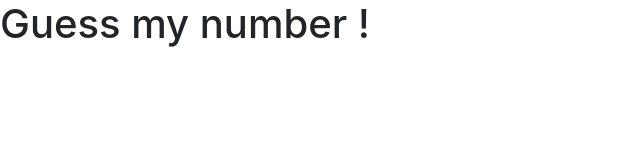
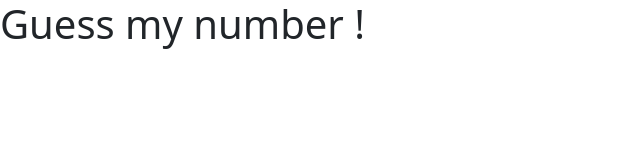
Before and after one commit to krunch-64/Guess-my-number, a plain HTML site: page index.html in a window 1280 px wide. Shown: the whole page, without its empty margins (0-640 px from the left). Drawn offline with nearby package versions, Linux system fonts and the light colour scheme.

Commit message:
bootstrap 5

```diff
--- a/index.html
+++ b/index.html
@@ -6,7 +6,7 @@
     <meta name="viewport" content="width=device-width, initial-scale=1.0">
     <!-- Ajout du css -->
         <!-- Bootstrap -->
-    <link rel="stylesheet" href="https://maxcdn.bootstrapcdn.com/bootstrap/4.0.0/css/bootstrap.min.css" integrity="sha384-Gn5384xqQ1aoWXA+058RXPxPg6fy4IWvTNh0E263XmFcJlSAwiGgFAW/dAiS6JXm" crossorigin="anonymous">
+    <link href="https://cdn.jsdelivr.net/npm/bootstrap@5.0.2/dist/css/bootstrap.min.css" rel="stylesheet" integrity="sha384-EVSTQN3/azprG1Anm3QDgpJLIm9Nao0Yz1ztcQTwFspd3yD65VohhpuuCOmLASjC" crossorigin="anonymous">
         <!-- ccs -->
     <link rel="stylesheet" href="assets/css/styles.css">
     <!-- Ajout du js -->
@@ -19,5 +19,6 @@
 <body>
     <h1>Guess my number !</h1>
 
+
 </body>
 </html>
```
